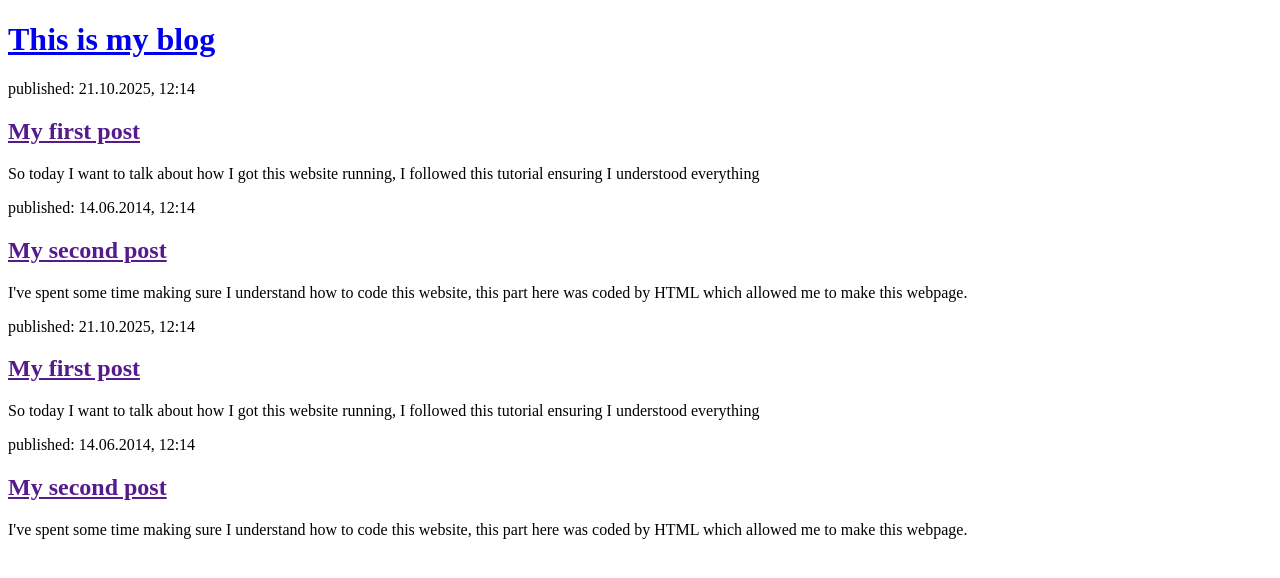
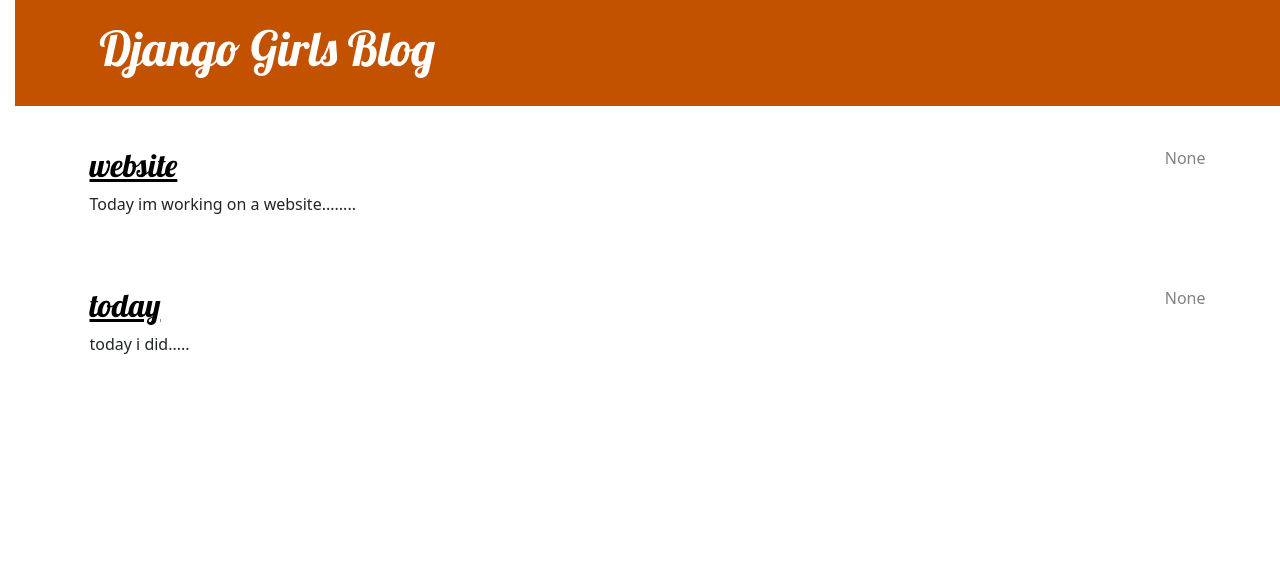
Before and after one commit to syntaco-zak/my-first-blog, a Django app: page / in a window 1280 px wide. Shown: the top 578 px of the page. Run offline with Django 5.2, Linux system fonts and the light colour scheme; data comes from the database, SQL or seed files in the repository; both versions use the stored data as it was after the commit.

Commit message:
added view and template for blog post as well as the CSS

```diff
--- /dev/null
+++ b/blog/static/css/blog.css
@@ -0,0 +1,78 @@
+h1 a, h2 a {
+    color: #C25100;
+     font-family: 'Lobster';
+}
+body {
+    padding-left: 15px;
+    }
+    .page-header {
+    background-color: #C25100;
+    margin-top: 0;
+    margin-bottom: 40px;
+    padding: 20px 20px 20px 40px;
+}
+
+.page-header h1,
+.page-header h1 a,
+.page-header h1 a:visited,
+.page-header h1 a:active {
+    color: #ffffff;
+    font-size: 36pt;
+    text-decoration: none;
+}
+
+h1,
+h2,
+h3,
+h4 {
+    font-family: 'Lobster', cursive;
+}
+
+.date {
+    color: #828282;
+}
+
+.save {
+    float: right;
+}
+
+.post-form textarea,
+.post-form input {
+    width: 100%;
+}
+
+.top-menu,
+.top-menu:hover,
+.top-menu:visited {
+    color: #ffffff;
+    float: right;
+    font-size: 26pt;
+    margin-right: 20px;
+}
+
+.post {
+    margin-bottom: 70px;
+}
+
+.post h2 a,
+.post h2 a:visited {
+    color: #000000;
+}
+
+.post > .date,
+.post > .actions {
+    float: right;
+}
+
+.btn-secondary,
+.btn-secondary:visited {
+    color: #C25100;
+    background: none;
+    border-color: #C25100;
+    margin-left: 15px;
+}
+
+.btn-secondary:hover {
+    color: #FFFFFF;
+    background-color: #C25100;
+}
--- /dev/null
+++ b/blog/templates/blog/base.html
@@ -0,0 +1,25 @@
+{% load static %}
+<!DOCTYPE html>
+<html>
+    <head>
+        <title>Django Girls blog</title>
+        <link rel="stylesheet" href="https://cdn.jsdelivr.net/npm/bootstrap@5.3.3/dist/css/bootstrap.min.css" integrity="sha384-QWTKZyjpPEjISv5WaRU9OFeRpok6YctnYmDr5pNlyT2bRjXh0JMhjY6hW+ALEwIH" crossorigin="anonymous">
+        <link rel="stylesheet" href="https://fonts.googleapis.com/css?family=Lobster&subset=latin,latin-ext">
+        <link rel="stylesheet" href="{% static 'css/blog.css' %}">
+    </head>
+    <body>
+    <header class="page-header">
+      <div class="container">
+          <h1><a href="/">Django Girls Blog</a></h1>
+      </div>
+    </header>
+    <main class="container">
+        <div class="row">
+            <div class="col">
+            {% block content %}
+            {% endblock %}
+            </div>
+        </div>
+    </main>
+</body>
+</html>
--- a/blog/templates/blog/post_list.html
+++ b/blog/templates/blog/post_list.html
@@ -1,24 +1,13 @@
-<!DOCTYPE html>
-<html>
-    <head>
-        <title>Django Girls blog</title>
-    </head>
-<body>
-    <header>
-        <h1><a href="/">This is my blog</a></h1>
-    </header>
+{% extends 'blog/base.html' %}
+
+{% block content %}
     {% for post in posts %}
-     <article>
-            <time>published: 21.10.2025, 12:14</time>
-            <h2><a href="">My first post</a></h2>
-            <p>So today I want to talk about how I got this website running, I followed this tutorial ensuring I understood everything</p>
+        <article class="post">
+            <time class="date">
+                {{ post.published_date }}
+            </time>
+            <h2><a href="{% url 'post_detail' pk=post.pk %}">{{ post.title }}</a></h2>
+            <p>{{ post.text|linebreaksbr }}</p>
         </article>
-
-        <article>
-            <time>published: 14.06.2014, 12:14</time>
-            <h2><a href="">My second post</a></h2>
-            <p>I've spent some time making sure I understand how to code this website, this part here was coded by HTML which allowed me to make this webpage.</p>
-       </article>
-        {% endfor %}
-</body>
-</html>
+    {% endfor %}
+{% endblock %}
--- a/blog/urls.py
+++ b/blog/urls.py
@@ -3,4 +3,5 @@ from . import views
 
 urlpatterns = [
     path('', views.post_list, name='post_list'),
+    path('post/<int:pk>/', views.post_detail, name='post_detail'),
 ]
--- a/blog/views.py
+++ b/blog/views.py
@@ -1,6 +1,10 @@
 from django.shortcuts import render
+from django.shortcuts import render, get_object_or_404
 from .models import Post  # import your model
 
 def post_list(request):
     posts = Post.objects.all().order_by('published_date')  # ORM QuerySet
     return render(request, 'blog/post_list.html', {'posts': posts})
+def post_detail(request, pk):
+    post = get_object_or_404(Post, pk=pk)
+    return render(request, 'blog/post_detail.html', {'post': post})
```
Also changed, not shown: blog/templates/blog/post_detail.html (added, +13 -0 lines), db.sqlite3.
